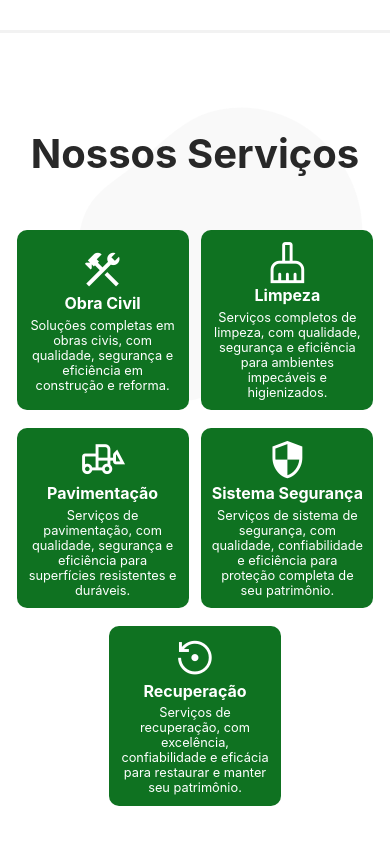
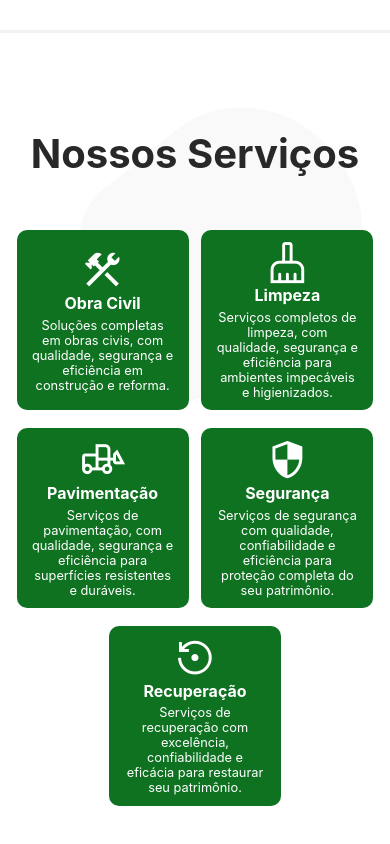
Before and after one commit to Caio-01/nexora-angular, an Angular app: page / in a window 390 px wide. Shown: the part 1754-2598 px from the top of the page. Built offline with nearby package versions, Linux system fonts and the light colour scheme.

Commit message:
Melhoria na Responsividade da Section Serviços

```diff
--- a/src/app/sections/section-servicos/section-servicos.component.scss
+++ b/src/app/sections/section-servicos/section-servicos.component.scss
@@ -55,7 +55,7 @@ main {
       width: 324px;
       height: 402px;
       border-radius: 10px;
-      padding: 10px;
+      padding: 14px;
       display: flex;
       justify-content: center;
       align-items: center;
--- a/src/app/sections/section-servicos/section-servicos.component.ts
+++ b/src/app/sections/section-servicos/section-servicos.component.ts
@@ -36,15 +36,15 @@ export class SectionServicosComponent {
     },
     {
       icon: 'security',
-      title: 'Sistema Segurança',
+      title: 'Segurança',
       paragraph:
-        'Serviços de sistema de segurança, com qualidade, confiabilidade e eficiência para proteção completa de seu patrimônio.',
+        'Serviços de segurança com qualidade, confiabilidade e eficiência para proteção completa do seu patrimônio.',
     },
     {
       icon: 'settings_backup_restore',
       title: 'Recuperação',
       paragraph:
-        'Serviços de recuperação, com excelência, confiabilidade e eficácia para restaurar e manter seu patrimônio.',
+        'Serviços de recuperação com excelência, confiabilidade e eficácia para restaurar seu patrimônio.',
     },
   ];
 }
```
